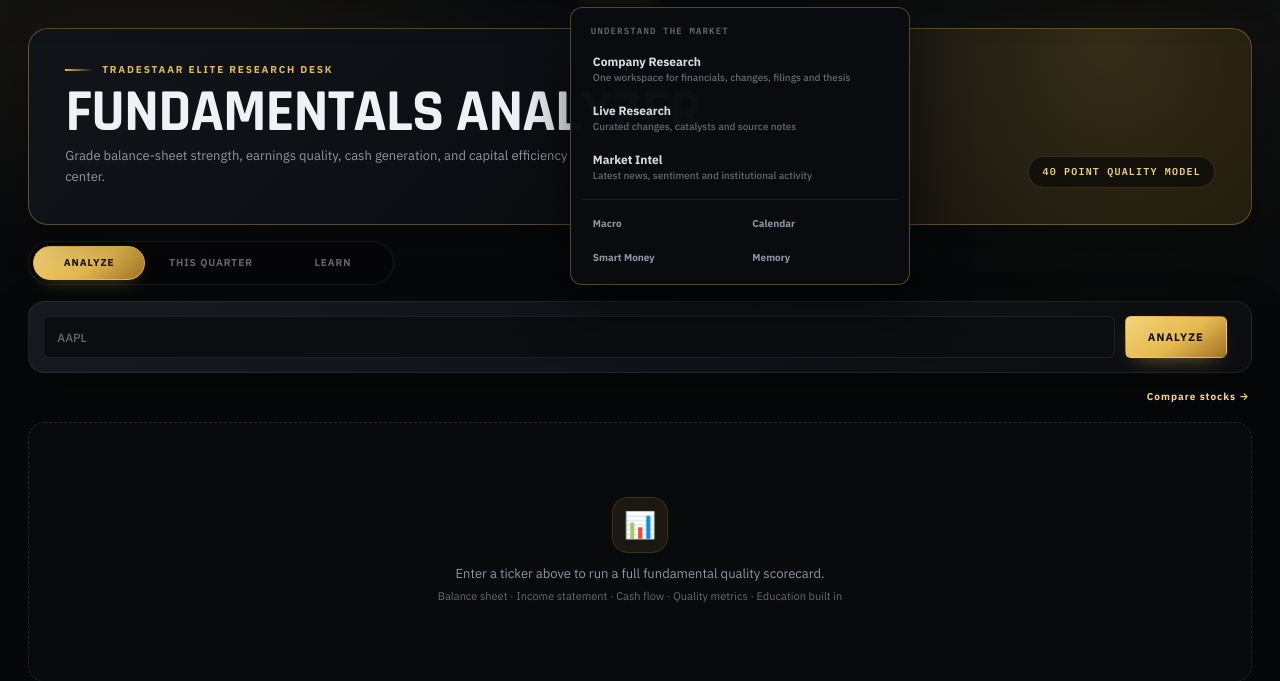
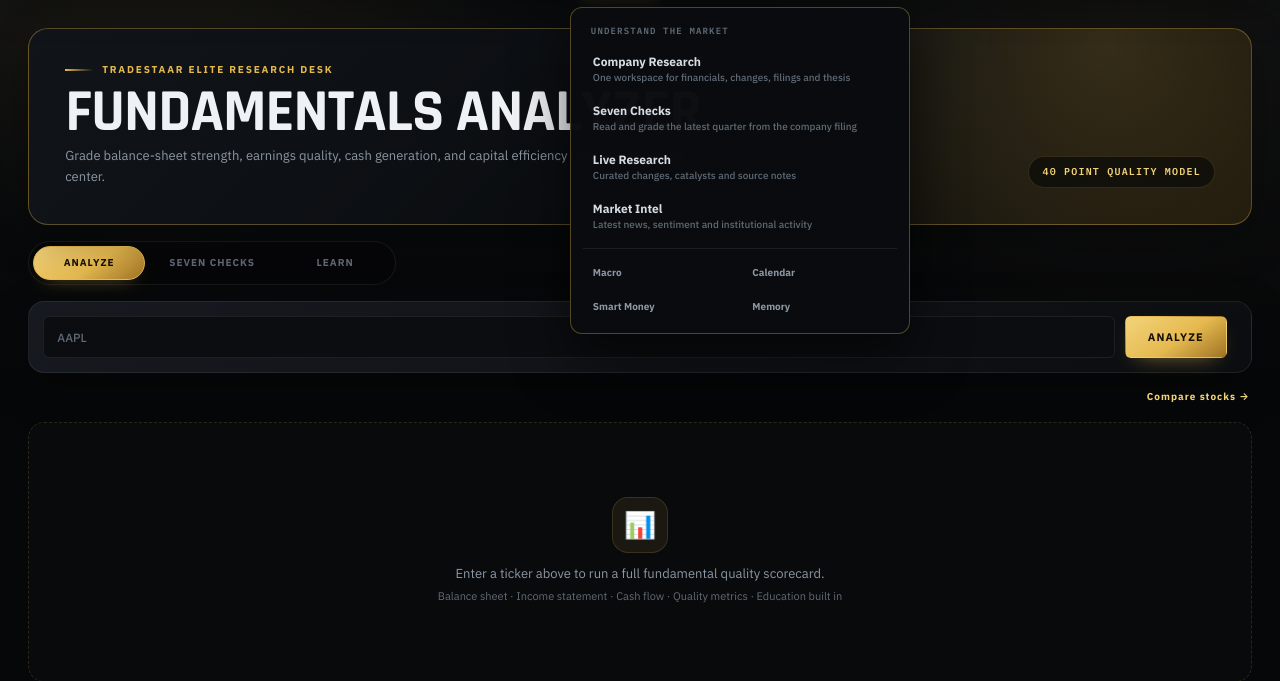
Before and after one commit to HAULTRAAISYSTEMS/rockkstaar-trade-assistant, a Flask app: page /fundamentals in a window 1280 px wide, after a click that opens the changed part. Shown: the part 64-745 px from the top of the page. Run offline with Flask 3, Linux system fonts and the light colour scheme; data that the repository does not hold is empty; parts of the project's set-up code (start-up, migrations or seed data) failed here and were passed over; some libraries are stand-ins or nearby versions.

Commit message:
Restore Seven Checks navigation

```diff
--- a/templates/_elite_navigation.html
+++ b/templates/_elite_navigation.html
@@ -20,6 +20,7 @@
       <div class="nav-menu__panel">
         <span class="nav-menu__label">Understand the market</span>
         <a href="{{ url_for('research_page') }}"><strong>Company Research</strong><small>One workspace for financials, changes, filings and thesis</small></a>
+        <a href="{{ url_for('fundamentals_page', tab='quarter') }}"><strong>Seven Checks</strong><small>Read and grade the latest quarter from the company filing</small></a>
         <a href="{{ url_for('live_research.feed') }}"><strong>Live Research</strong><small>Curated changes, catalysts and source notes</small></a>
         <a href="{{ url_for('intel') }}"><strong>Market Intel</strong><small>Latest news, sentiment and institutional activity</small></a>
         <div class="nav-menu__grid">
@@ -85,6 +86,7 @@
       <div class="mobile-app-menu__head"><strong>Research</strong><span>Understand the market</span></div>
       <div class="mobile-app-menu__links">
         <a href="{{ url_for('research_page') }}"><strong>Company Research</strong><small>Financials, changes, filings and thesis</small></a>
+        <a href="{{ url_for('fundamentals_page', tab='quarter') }}"><strong>Seven Checks</strong><small>Read and grade the latest quarter from the company filing</small></a>
         <a href="{{ url_for('live_research.feed') }}"><strong>Live Research</strong><small>Latest sources and published research</small></a>
         <a href="{{ url_for('intel') }}"><strong>Market Intel</strong><small>News, sentiment and institutional activity</small></a>
         <a href="{{ url_for('macro_page') }}">Macro</a><a href="{{ url_for('catalyst_calendar') }}">Calendar</a>
--- a/templates/fundamentals.html
+++ b/templates/fundamentals.html
@@ -22,7 +22,7 @@
     <button class="tab-btn {% if not request.args.get('tab') or request.args.get('tab') == 'analyze' %}active{% endif %}"
             onclick="switchTab('analyze', this)">Analyze</button>
     <button class="tab-btn {% if request.args.get('tab') == 'quarter' %}active{% endif %}"
-            onclick="switchTab('quarter', this)">This quarter</button>
+            onclick="switchTab('quarter', this)">Seven Checks</button>
     <button class="tab-btn {% if request.args.get('tab') == 'learn' %}active{% endif %}"
             onclick="switchTab('learn', this)">Learn</button>
   </div>
--- a/test_navigation_dropdowns.py
+++ b/test_navigation_dropdowns.py
@@ -40,6 +40,8 @@ def test_mobile_research_learn_and_account_open_menu_sheets():
         assert f'id="{menu_id}" hidden' in template
     assert template.count("mobile-app-nav__menu-trigger") == 3
     assert "Company Research" in template
+    assert template.count("<strong>Seven Checks</strong>") == 2
+    assert template.count("url_for('fundamentals_page', tab='quarter')") == 2
     assert "Review Queue" in template
     assert "Browser Alerts" in template
 
--- a/test_quarter_facts.py
+++ b/test_quarter_facts.py
@@ -227,7 +227,7 @@ class TestTheEndpoints:
     def test_the_tab_is_on_the_page(self, client):
         page = client.get("/fundamentals").get_data(as_text=True)
         assert 'id="tab-quarter"' in page
-        assert "This quarter" in page
+        assert "Seven Checks" in page
 
 
 class TestTotalOperatingExpenses:
```
